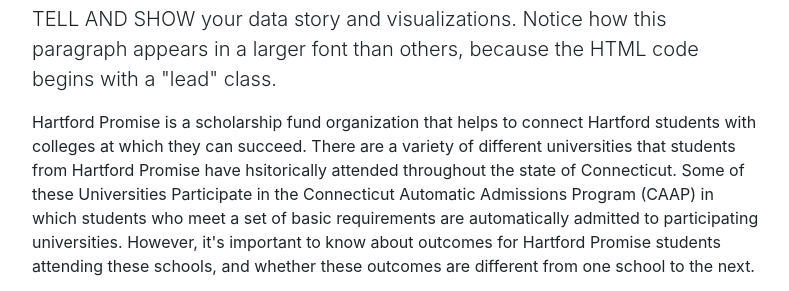
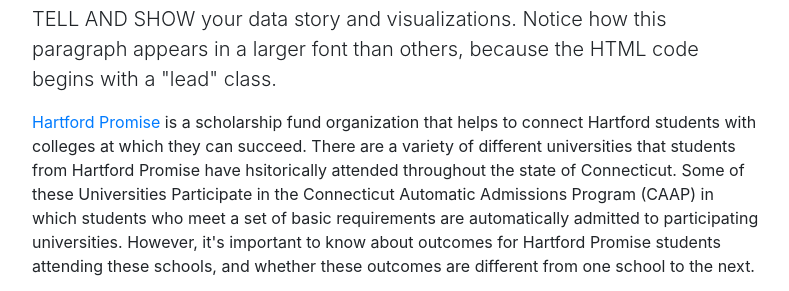
Before and after one commit to DataVizForAll/hartfordpromise-scannell, a plain HTML site: page index.html in a window 1280 px wide. Shown: the part 1322-1613 px from the top of the page, without its empty margins (243-1032 px from the left). Drawn offline with nearby package versions, Linux system fonts and the light colour scheme.

Commit message:
Update index.html

```diff
--- a/index.html
+++ b/index.html
@@ -74,7 +74,7 @@
 
           <p class="lead">TELL AND SHOW your data story and visualizations. Notice how this paragraph appears in a larger font than others, because the HTML code begins with a "lead" class.</p>
 
-          <p>Hartford Promise is a scholarship fund organization that helps to connect Hartford students with colleges at which they can succeed. There are a variety of different universities that students from Hartford Promise have hsitorically attended throughout the state of Connecticut. Some of these Universities Participate in the Connecticut Automatic Admissions Program (CAAP) in which students who meet a set of basic requirements are automatically admitted to participating universities. However, it's important to know about outcomes for Hartford Promise students attending these schools, and whether these outcomes are different from one school to the next. </p>
+          <p><a href='https://www.hartfordpromise.org'>Hartford Promise</a> is a scholarship fund organization that helps to connect Hartford students with colleges at which they can succeed. There are a variety of different universities that students from Hartford Promise have hsitorically attended throughout the state of Connecticut. Some of these Universities Participate in the Connecticut Automatic Admissions Program (CAAP) in which students who meet a set of basic requirements are automatically admitted to participating universities. However, it's important to know about outcomes for Hartford Promise students attending these schools, and whether these outcomes are different from one school to the next. </p>
 
           <p>Compose your data story in your Google Doc, because it's easier to write and edit, especially when working with other people. When you're ready, go to this <a href="https://github.com/DataVizForAll/dataviz-story-template">GitHub dataviz-story-template repo</a> to create your own version, and publish it online using Settings > Pages. When your version is published, copy and paste the link into your README file so you can easily click it.</p>
 
```
